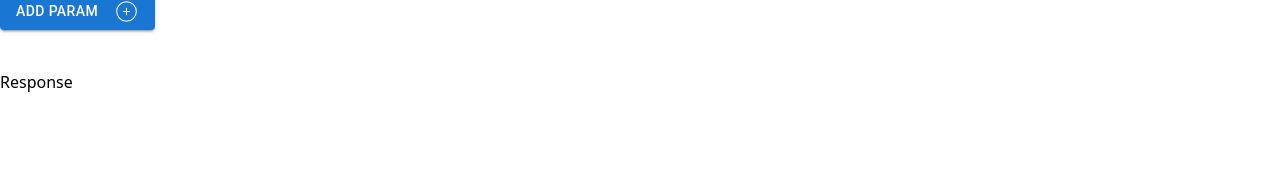
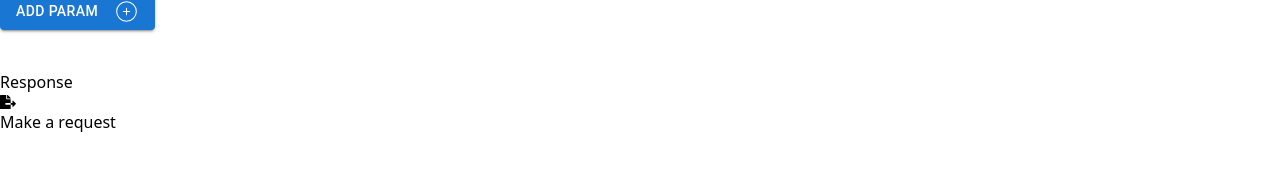
Before and after one commit to jmgrd98/api-client-react, a React (Vite) app: page / in a window 1280 px wide. Shown: the part 217-388 px from the top of the page. Built offline with nearby package versions, Linux system fonts and the light colour scheme.

Commit message:
Update Response.jsx

```diff
--- a/src/components/Response.jsx
+++ b/src/components/Response.jsx
@@ -2,6 +2,7 @@ import { useState } from "react";
 import { FaCopy, FaCheck } from 'react-icons/fa';
 import { useMethodUrlContext } from "../context/MethodUrlContext";
 import Chip from '@mui/material/Chip';
+import { FaFileExport } from "react-icons/fa";
 
 function Response() {
   const { method, message, data, response } = useMethodUrlContext();
@@ -19,11 +20,11 @@ function Response() {
 
   const getColorByStatus = (status) => {
     if (status >= 200 && status < 300) {
-      return 'success'; // Green
+      return 'success';
     } else if (status >= 400 && status < 600) {
-      return 'error'; // Red
+      return 'error';
     } else {
-      return 'default'; // Default color
+      return 'default';
     }
   };
 
@@ -31,6 +32,12 @@ function Response() {
     <section className='border-2 border-gray-400 rounded-xl h-full p-5 w-1/2'>
       <div className='flex flex-col gap-3'>
         <p className="text-xl font-bold">Response</p>
+        {!response && (
+          <div className="mt-[120px] flex flex-col items-center justify-center gap-5">
+            <FaFileExport className="w-20 h-20 text-gray-200" />
+            <p className="text-xl  text-gray-400">Make a request</p>
+          </div>
+        )}
         {response &&
           <Chip
             label={`${response.status} ${response.statusText}`}
@@ -47,8 +54,8 @@ function Response() {
           </button>
         </div>
       )}
-      {data && data.length > 0 && (
-        <div className='mt-5 bg-gray-300 p-3 rounded-xl overflow-y-scroll max-h-[400px] relative'>
+      {(data && data.length > 0) && (
+        <div className='mt-5 bg-gray-300 p-3 rounded-xl overflow-y-scroll max-h-[400px] max-w-[500px] relative'>
           <pre>{JSON.stringify(data, null, 2)}</pre>
           <button onClick={handleCopy} className="absolute top-2 right-2 bg-blue-500 text-white rounded-full p-2">
             {copied ? <FaCheck /> : <FaCopy />}
```
